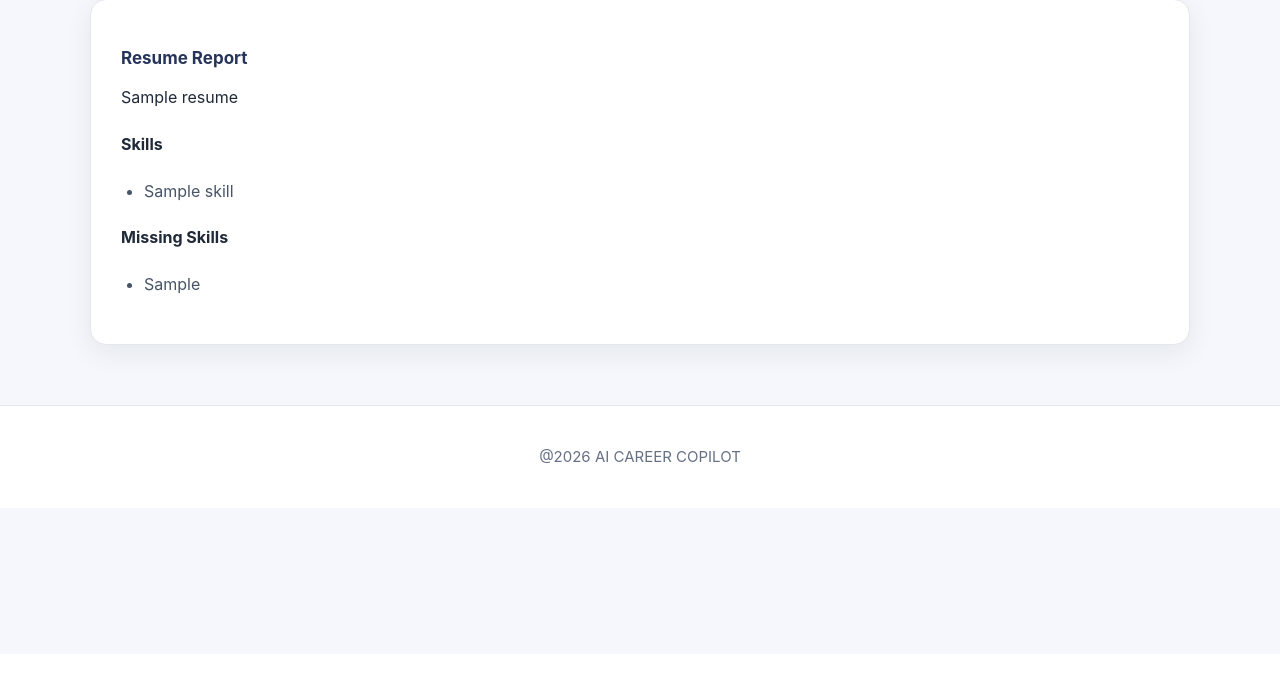
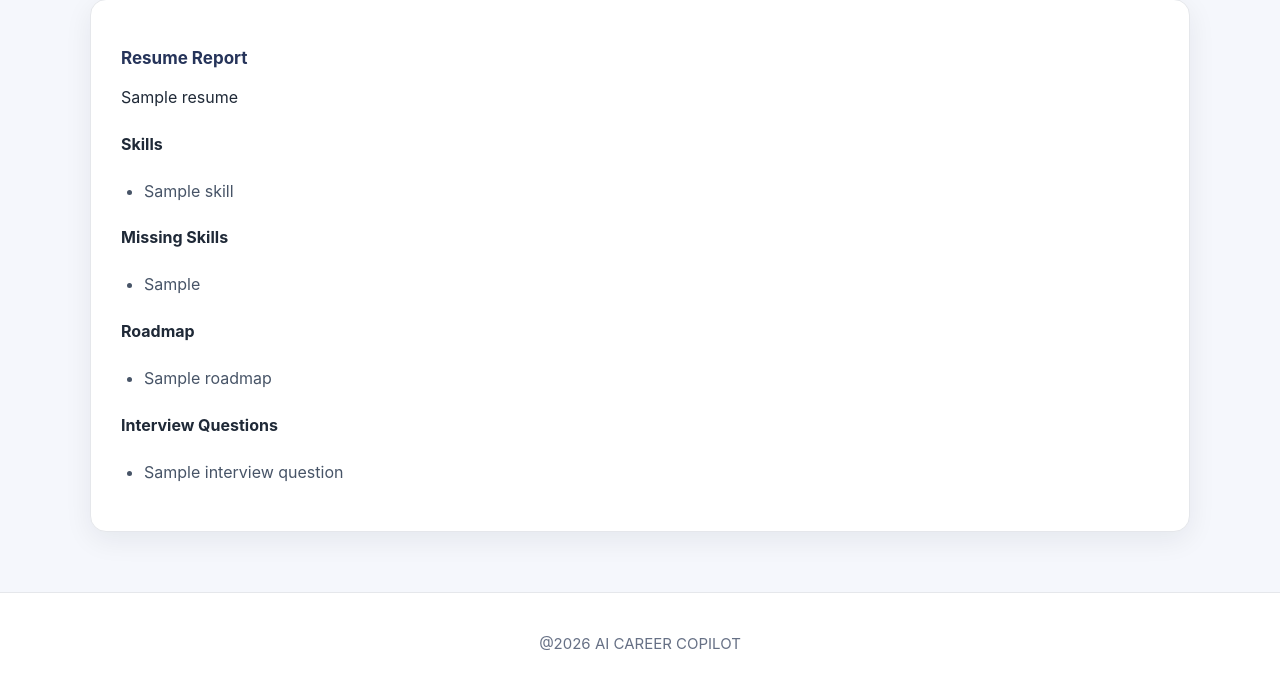
Before and after one commit to yashika-bhowmick/Ai-resume-checker, a Flask app: template templates/history.html in a window 1280 px wide. Shown: the part 146-841 px from the top of the page. Before the commit the page ends 609 px from the top, so only its background shows below. Run offline with Flask 3, Linux system fonts and the light colour scheme; the template is opened without the code that fills it: most values are stand-ins (such as "Sample title", 1, 10 or a date in 2020); parts of the project's set-up code (start-up, migrations or seed data) failed here and were passed over.

Commit message:
Update dashboard and resume history

```diff
--- a/static/style.css
+++ b/static/style.css
@@ -1,197 +1,3 @@
-/* body{
-    margin:0;
-    font-family: system-ui, -apple-system, BlinkMacSystemFont, 'Segoe UI', Roboto, Oxygen, Ubuntu, Cantarell, 'Open Sans', 'Helvetica Neue', sans-serif;
-    background: #f5f7fb;
-    color: #1a1a1a;
-}
-
-.auth-container{
-    display: flex;
-    justify-content: center;
-    align-items: center;
-    margin-top: 60px;
-}
-
-.auth-card{
-    width: 400px;
-    background: white;
-    padding: 35px;
-    border-radius: 16px;
-    box-shadow: 0 15px 40px rgba(0, 0, 0, 0.08);
-}
-
-.auth-card h2{
-    margin-bottom: 5px;
-
-}
-
-.sub-text{
-    color: #666;
-    font-size: 14px;
-    margin-bottom: 20px;
-}
-
-.auth-card input{
-    width: 100%;
-    padding: 12px;
-    margin-top: 12px;
-    border-radius: 8px;
-    border: 1px solid #ddd;
-    font-size: 14px;
-    transition: 0.2s;
-
-}
-
-.auth-card input:focus{
-    border-color: #2563eb;
-    outline: none;
-}
-
-.auth-card button{
-    width: 100%;
-    margin-top: 18px;
-    padding: 12px;
-    background: #111827;
-    border-radius: 8px;
-    font-weight: 500;
-}
-
-.auth-card button:hover{
-    background: #2563eb;
-}
-
-
-.auth-links a{
-    font-size: 30px;
-    color: #2563eb;
-    text-decoration: none;
-}
-
-.switch-auth{
-    color: #2563eb;
-    text-decoration: none;
-}
-
-.container{
-    width: 85%;
-    max-width: 1000px;
-    margin: auto;
-}
-
-
-header{
-    color: white;
-    padding: 18px 0;
-    box-shadow: 0 2px 10px rgba(0, 0, 0, 0.1);
-}
-
-header h1{
-    display: inline;
-    font-size: 22px;
-    font-weight: 600;
-}
-
-nav{
-    float: right;
-}
-
-nav a{
-    color: #cdb5f5;
-    margin-left: 20px;
-    text-decoration: none;
-    font-size: 14px;
-}
-
-nav a:hover{
-    color: white;
-}
-
-main{
-    margin-top: 40px;
-}
-
-.card{
-    background:  white;
-    padding: 25px;
-    border-radius: 14px;
-    margin-bottom: 25px;
-    box-shadow: 0 10px 25px rgba(0, 0, 0, 0.5);
-    transition: 0.2s ease;
-}
-
-.card:hover{
-    transform: translateY(-2px);
-}
-
-h2{
-    margin-bottom: 20px;
-}
-
-h3{
-    margin-bottom: 20px;
-    font-size: 18px;
-}
-
-textarea{
-    width: 100%;
-    min-height: 120px;
-    padding: 12px;
-    border-radius: 8px;
-    border: 1px solid #ddd;
-    margin-top: 10px;
-    font-size:14px;
-
-}
-
-input[type= 'file'],
-input[type='text']{
-    width: 100%;
-    margin-top: 10px;
-    padding: 10px;
-}
-
-input[name='role']{
-    width: 100%;
-    margin-top: 15px;
-    padding: 12px;
-    border-radius: 8px;
-    border: 1 px solid #ddd;
-}
-
-button{
-    margin-top: 15px;
-    padding: 12px;
-    background: #111827;
-    color: white;
-    border: none;
-    border-radius: 8px;
-    cursor: pointer;
-    font-size: 14px;
-    transition: 0.2s;
-}
-
-button:hover{
-    background: #2563eb;
-}
-
-ul{
-    padding-left: 18px;
-}
-
-li{
-    margin-bottom: 6px;
-}
-
-footer{
-    margin-top: 60px;
-    padding: 20px;
-    text-align: center;
-    background: #e5e7eb;
-    font-size: 14px;
-} */
-
-
-
 /*  1. Global styles */
 :root {
     --primary: #4f46e5;
@@ -230,8 +36,7 @@ a:hover {
     text-decoration: none;
 }
 
-/* 2. Header and navigation
- */
+/* 2. Header and navigation */
 
 header {
     background: var(--dark);
@@ -333,8 +138,7 @@ h3 {
     box-shadow: 0 12px 32px rgba(15, 23, 42, 0.10);
 }
 
-/*
-   5. Form labels and inputs */
+/* 5. Form labels and inputs */
 
 label {
     display: block;
@@ -426,7 +230,9 @@ input[type="submit"] {
     font-size: 14px;
     font-weight: 650;
     cursor: pointer;
-    transition: background 0.2s, transform 0.2s, box-shadow 0.2s;
+    transition: background-color 0.2s ease,
+                 transform 0.2 ease ,
+                  box-shadow 0.2s ease;
 }
 
 button:hover,
@@ -436,9 +242,8 @@ input[type="submit"]:hover {
     transform: translateY(-1px);
 }
 
-/* ==========================
-   7. Login and signup pages
-========================== */
+/* 7. Login and signup pages*/
+
 .auth-container {
     display: flex;
     justify-content: center;
@@ -499,9 +304,7 @@ input[type="submit"]:hover {
     font-weight: 600;
 }
 
-/* ==========================
-   8. Analysis results
-========================== */
+/*8. Analysis results */
 .result-section {
     padding: 25px 28px;
     margin: 22px 0;
@@ -535,9 +338,8 @@ li {
     overflow-wrap: anywhere;
 }
 
-/* ==========================
-   9. Footer
-========================== */
+/* 9. Footer */
+
 footer {
     margin-top: 60px;
     padding: 24px 16px;
@@ -548,9 +350,8 @@ footer {
     font-size: 15px;
 }
 
-/* ==========================
-   10. Mobile layout
-========================== */
+/* 10. Mobile layout */
+
 @media (max-width: 680px) {
     header .container {
         align-items: flex-start;
--- a/templates/base.html
+++ b/templates/base.html
@@ -3,10 +3,9 @@
 <head>
     <meta charset="UTF-8">
     <meta name="viewport" content="width=device-width, initial-scale=1.0">
-    <title>AI Career Copilot</title>
-    <link rel="stylesheet" href="style.css">
+    <title>{% block title %}AI Career Copilot{% endblock %}</title>
+    <link rel="stylesheet" href="{{ url_for('static', filename='style.css') }}">
 </head>
-    <link rel="stylesheet" href="{{ url_for('static', filename='style.css') }}">
 <body>
     <header>
         <div class="container">
--- a/templates/history.html
+++ b/templates/history.html
@@ -22,6 +22,20 @@
                     <li>{{ skill }}</li>
                 {% endfor %}
             </ul>
+
+            <h4>Roadmap</h4>
+            <ul>
+                {% for step in r.result.get("roadmap", []) %}
+                    <li>{{ step }}</li>
+                {% endfor %}
+            </ul>
+
+            <h4>Interview Questions</h4>
+            <ul>
+                {% for question in r.result.get("interview_questions", []) %}
+                    <li>{{ question }}</li>
+                {% endfor %}
+            </ul>
         </div>
     {% endfor %}
 {% else %}
```
Also changed, not shown: templates/dashboard.html (+19 -2 lines).
